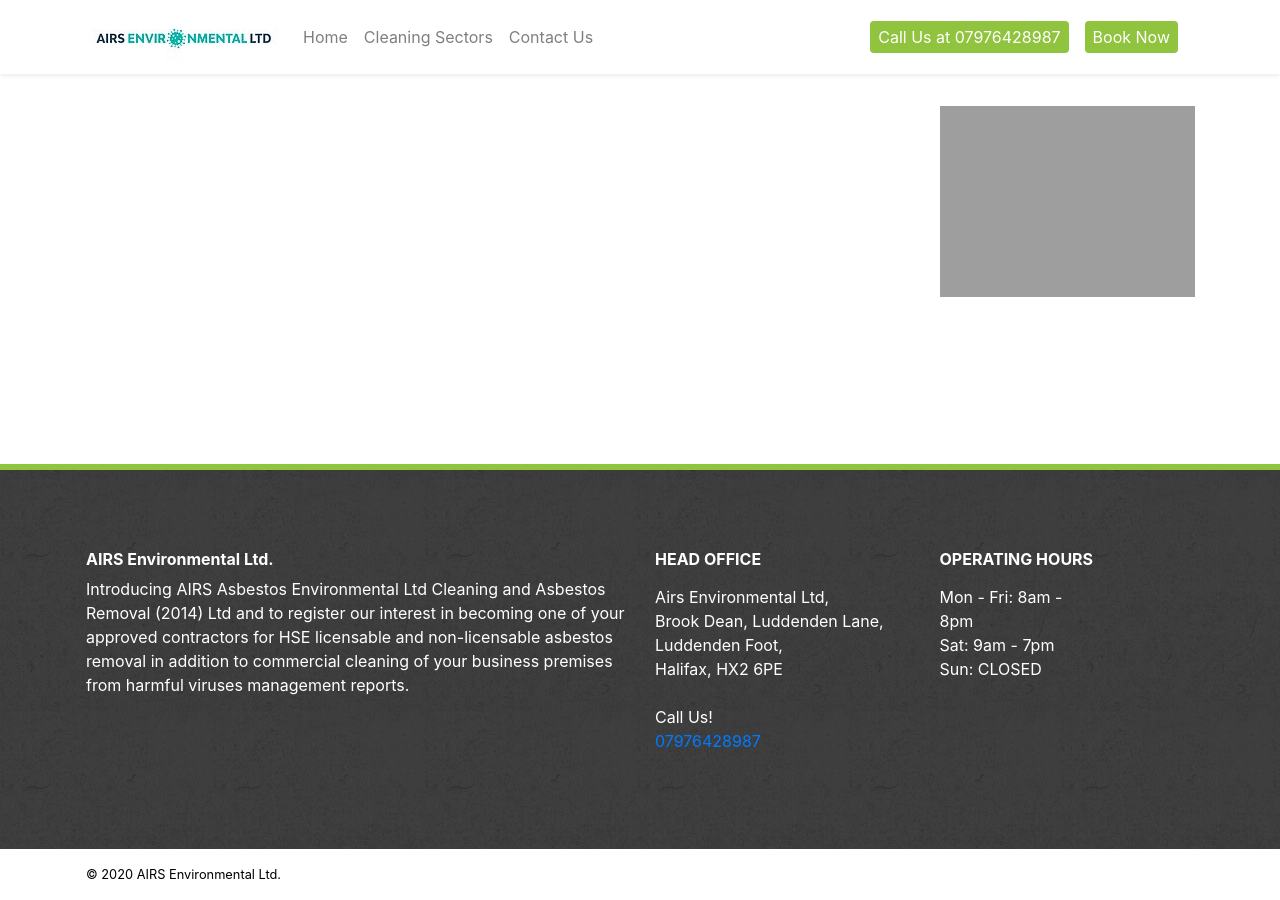
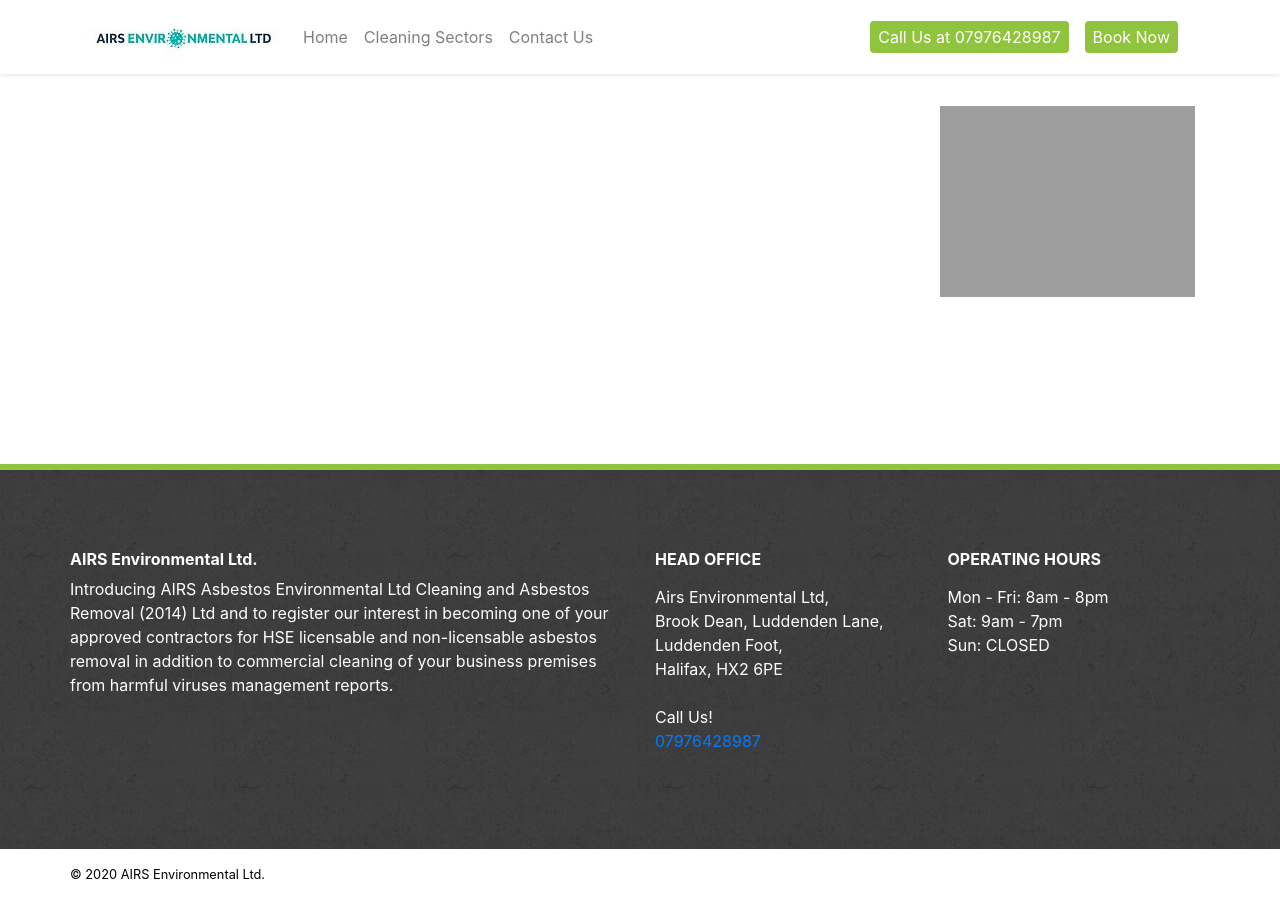
Before and after one commit to adyanmuhammad/airs-2, a Jekyll site: the page built from pages/sectors/offices.md, in a window 1280 px wide. Built offline with Jekyll 4.4.1, drawn with Linux system fonts in a browser that asks for light colours; nearby versions of some CDN libraries.

Commit message:
Update footer.html

```diff
--- a/_includes/footer.html
+++ b/_includes/footer.html
@@ -7,7 +7,7 @@
      color: white;
      ">
   <div class="container px-0 py-3">
-    <div class="row px-3 py-5">
+    <div class="row py-5">
       <div class="col-12 col-md-6 col-lg-6 my-3">
         <h6>
           <span class="font-weight-bold">
@@ -47,7 +47,7 @@
 
 <div class="container-fluid p-0">
   <div class="container px-0 py-3">
-    <div class="row px-3">
+    <div class="row">
       <div class="col-12">
         <p class="small mb-0">
           &copy; 2020 {{ site.title }}
```
